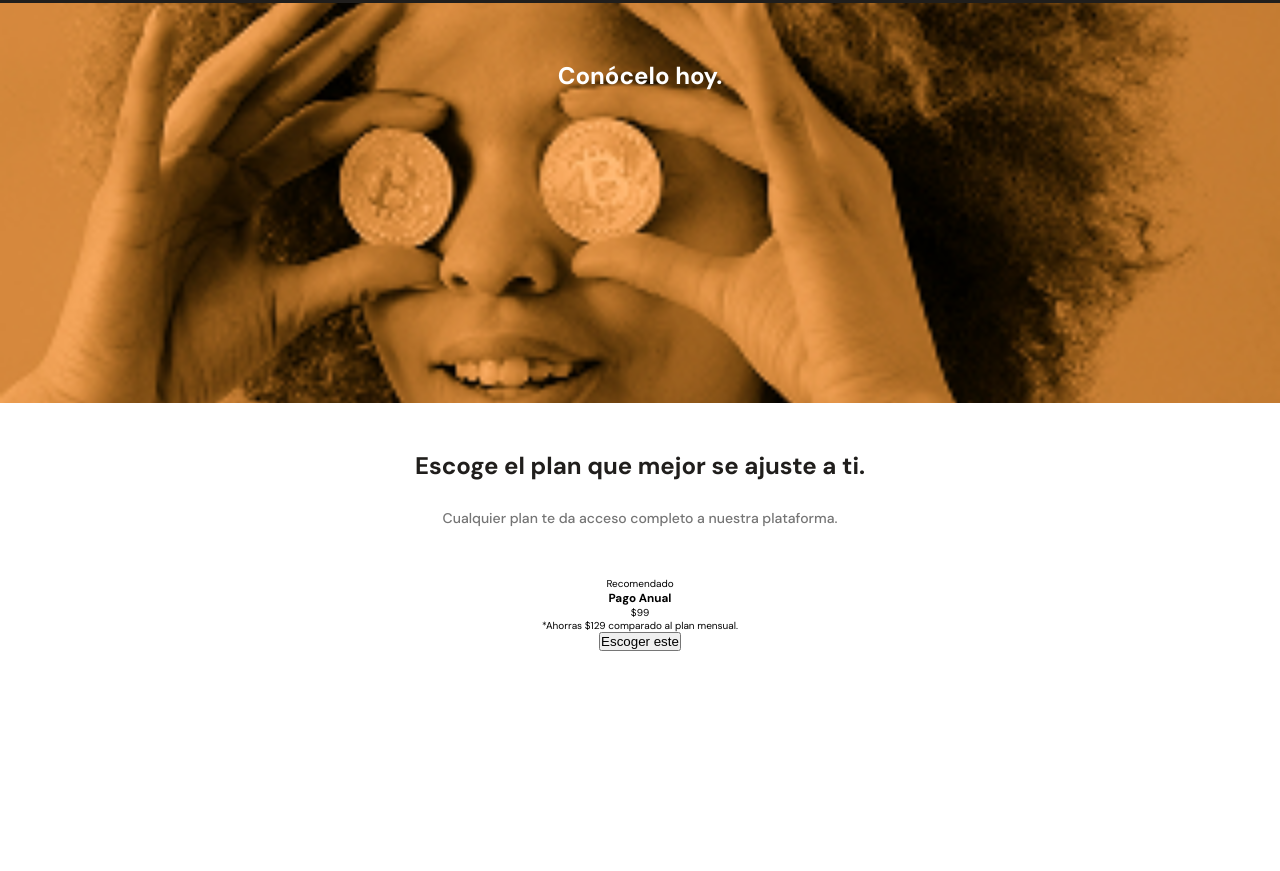
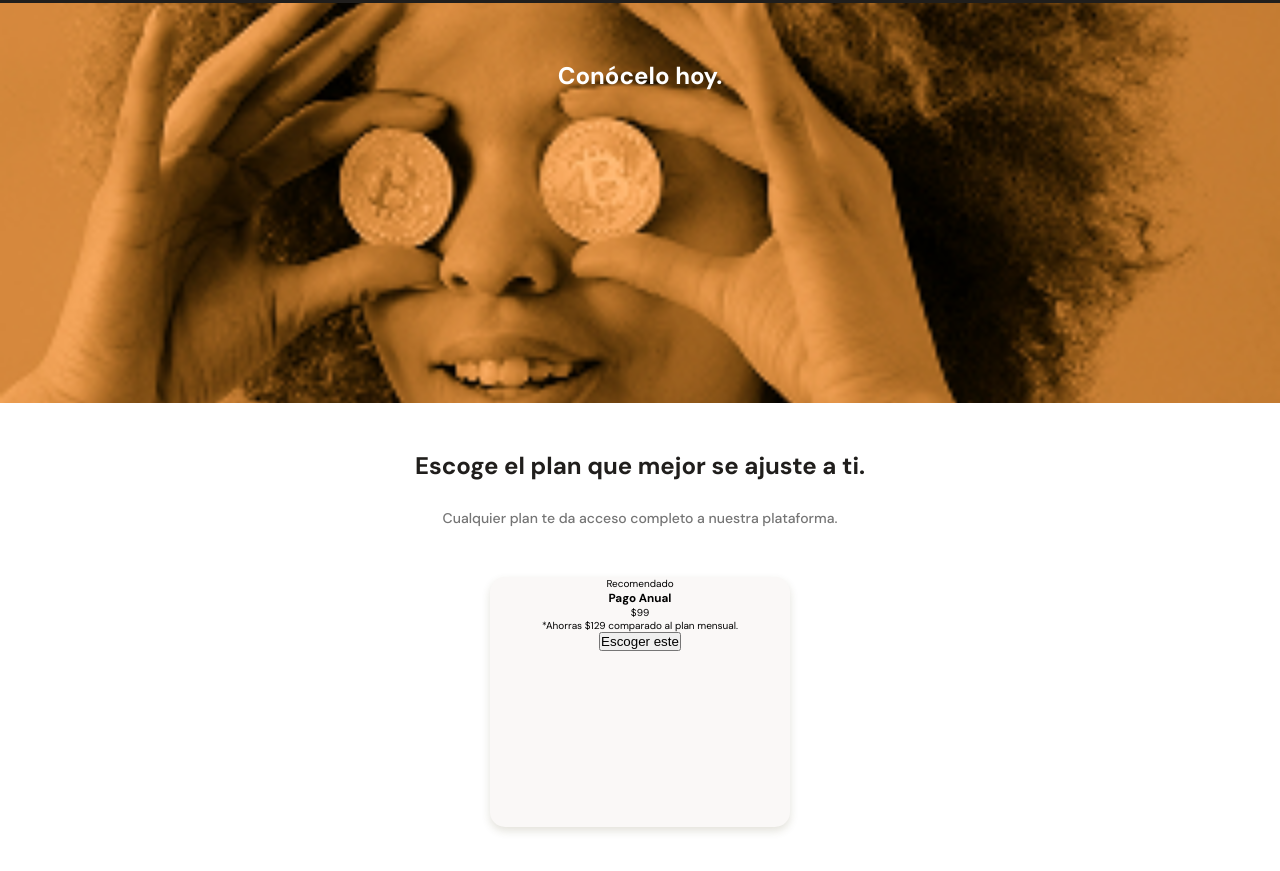
Before and after one commit to Gerardo-Lara-O/Curso-Responsive-Design, a plain HTML site: page public/index.html in a window 1280 px wide. Shown: the part 1989-2860 px from the top of the page. Before the commit the page ends 2710 px from the top, so only its background shows below. Drawn offline with Linux system fonts and the light colour scheme.

Commit message:
Aplicando estilos a las tarjetas de la seccion de planes

```diff
--- a/public/index.html
+++ b/public/index.html
@@ -98,14 +98,14 @@
                 <h2>Escoge el plan que mejor se ajuste a ti.</h2>
                 <p>Cualquier plan te da acceso completo a nuestra plataforma.</p>
             </div>
-            <section class="plans-container--sslider">
+            <section class="plans-container--slider">
                 <article class="plans-container--card">
-                    <p>Recomendado</p>
-                    <div>
-                        <h3>Pago Anual</h3>
-                        <p><span>$</span>99</p>
-                        <p>*Ahorras $129 comparado al plan mensual.</p>
-                        <button>Escoger este <span></span></button>
+                    <p class="recommended">Recomendado</p>
+                    <div class="plan-info-container">
+                        <h3 class="plan-card--title">Pago Anual</h3>
+                        <p class="plan-card--price"><span>$</span>99</p>
+                        <p class="plan-card--saving">*Ahorras $129 comparado al plan mensual.</p>
+                        <button class="plan-card--ca">Escoger este <span></span></button>
                     </div>
                 </article>
             </section>
--- a/styles/main.css
+++ b/styles/main.css
@@ -395,3 +395,17 @@ main{
     line-height: 1.8rem;
     color: var(--grey);
 }
+
+.plans-container--slider{
+    position: relative;
+    width: 70%;
+    min-width: 230px;
+    max-width: 300px;
+    height: 250px;
+    margin: 50px auto 0;
+    padding: 0 15px;
+    background-color: var(--off-white);
+    border-radius: 15px;
+    box-shadow: 0 4px 8px rgba(80,73,30,0.16);
+
+}
```
